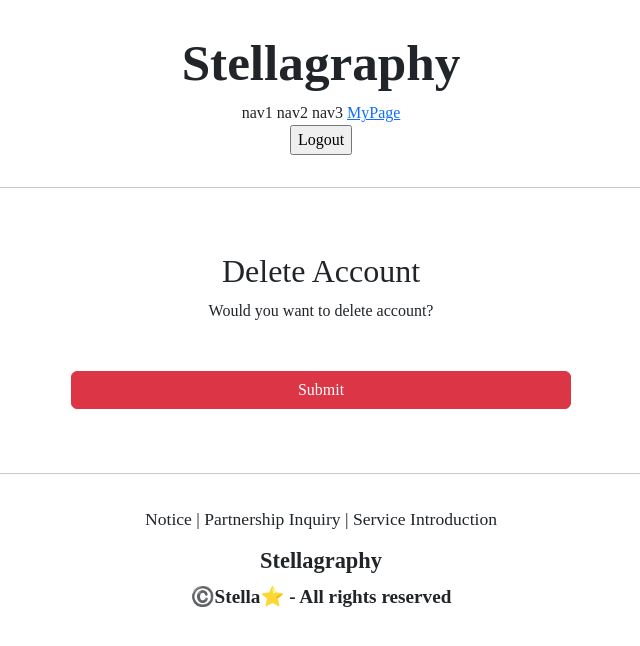
After one commit to SaetbyeolL/Stellagraphy, a Django app: page /account/delete/1 in a window 1280 px wide. The commit adds this page. Shown: the top 646 px of the page, without its empty margins (319-959 px from the left). Run offline with Django 5.2, Linux system fonts and the light colour scheme; data comes from the database, SQL or seed files in the repository; both versions use the stored data as it was after the commit; some libraries are stand-ins or nearby versions; some web fonts are replaced.

Commit message:
DeleteView

```diff
--- /dev/null
+++ b/accountapp/templates/accountapp/delete.html
@@ -0,0 +1,16 @@
+{% extends 'base.html' %}
+
+{% block content %}
+
+    <div style="text-align: center; max-width: 500px; margin: 4rem auto">
+        <div class="mb-4">
+            <h2>Delete Account</h2>
+            <p>Would you want to delete account?</p>
+        </div>
+        <form action="{% url 'accountapp:delete' pk=user.pk %}" method="post">
+            {% csrf_token %}
+            <input type="submit" class="btn btn-danger square-pill col-12 mt-4">
+        </form>
+    </div>
+
+{% endblock %}
--- a/accountapp/templates/accountapp/detail.html
+++ b/accountapp/templates/accountapp/detail.html
@@ -15,6 +15,11 @@
                     Change Password
                 </p>
             </a>
+            <a href="{% url 'accountapp:delete' pk=user.pk %}">
+                <p>
+                    Delete Account
+                </p>
+            </a>
             {% endif %}
         </div>
     </div>
--- a/accountapp/urls.py
+++ b/accountapp/urls.py
@@ -1,7 +1,7 @@
 from django.contrib.auth.views import LoginView, LogoutView
 from django.urls import path
 
-from accountapp.views import hello_world, AccountCreateView, AccountDetailView, AccountUpdateView
+from accountapp.views import hello_world, AccountCreateView, AccountDetailView, AccountUpdateView, AccountDeleteView
 
 app_name = "accountapp"
 
@@ -12,4 +12,5 @@ urlpatterns = [
     path('create/', AccountCreateView.as_view(), name='create'),
     path('detail/<int:pk>', AccountDetailView.as_view(), name='detail'),
     path('update/<int:pk>', AccountUpdateView.as_view(), name='update'),
+    path('delete/<int:pk>', AccountDeleteView.as_view(), name='delete'),
 ]
--- a/accountapp/views.py
+++ b/accountapp/views.py
@@ -6,7 +6,7 @@ from django.shortcuts import render
 
 # Create your views here.
 from django.urls import reverse, reverse_lazy
-from django.views.generic import CreateView, DetailView, UpdateView
+from django.views.generic import CreateView, DetailView, UpdateView, DeleteView
 
 from accountapp.forms import AccountUpdateForm
 from accountapp.models import HelloWorld
@@ -46,3 +46,9 @@ class AccountUpdateView(UpdateView):
     form_class = AccountUpdateForm
     success_url = reverse_lazy('accountapp:hello_world')
     template_name = 'accountapp/update.html'
+
+
+class AccountDeleteView(DeleteView):
+    model = User
+    success_url = reverse_lazy('accountapp:login')
+    template_name = 'accountapp/delete.html'
--- a/templates/header.html
+++ b/templates/header.html
@@ -11,6 +11,9 @@
             <a href="{% url 'accountapp:login' %}?next={{ request.path }}">
                 <span>Login</span>
             </a>
+            <a href="{% url 'accountapp:create' %}">
+                <span> Sign Up</span>
+            </a>
             {% else %}
             <a href="{% url 'accountapp:detail' pk=user.pk %}">
                 <span>MyPage</span>
```
Also changed, not shown: db.sqlite3.
